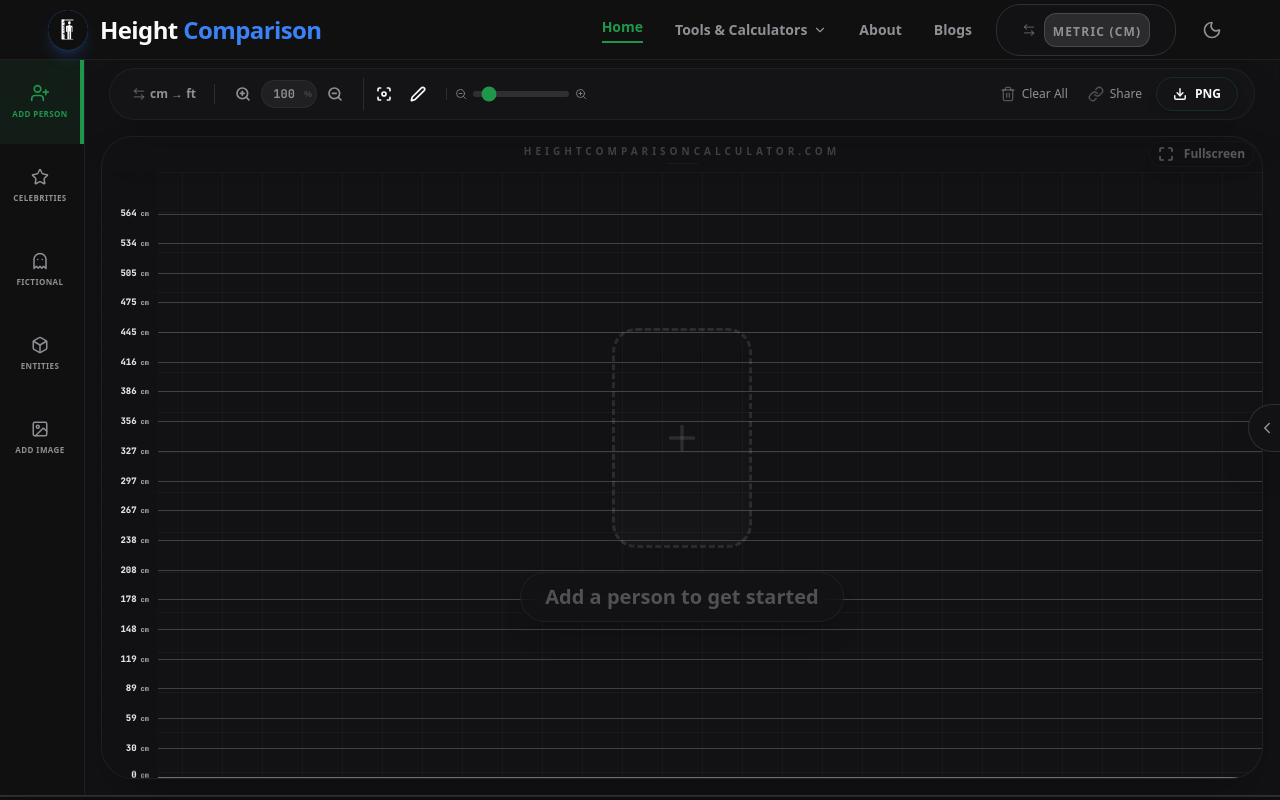
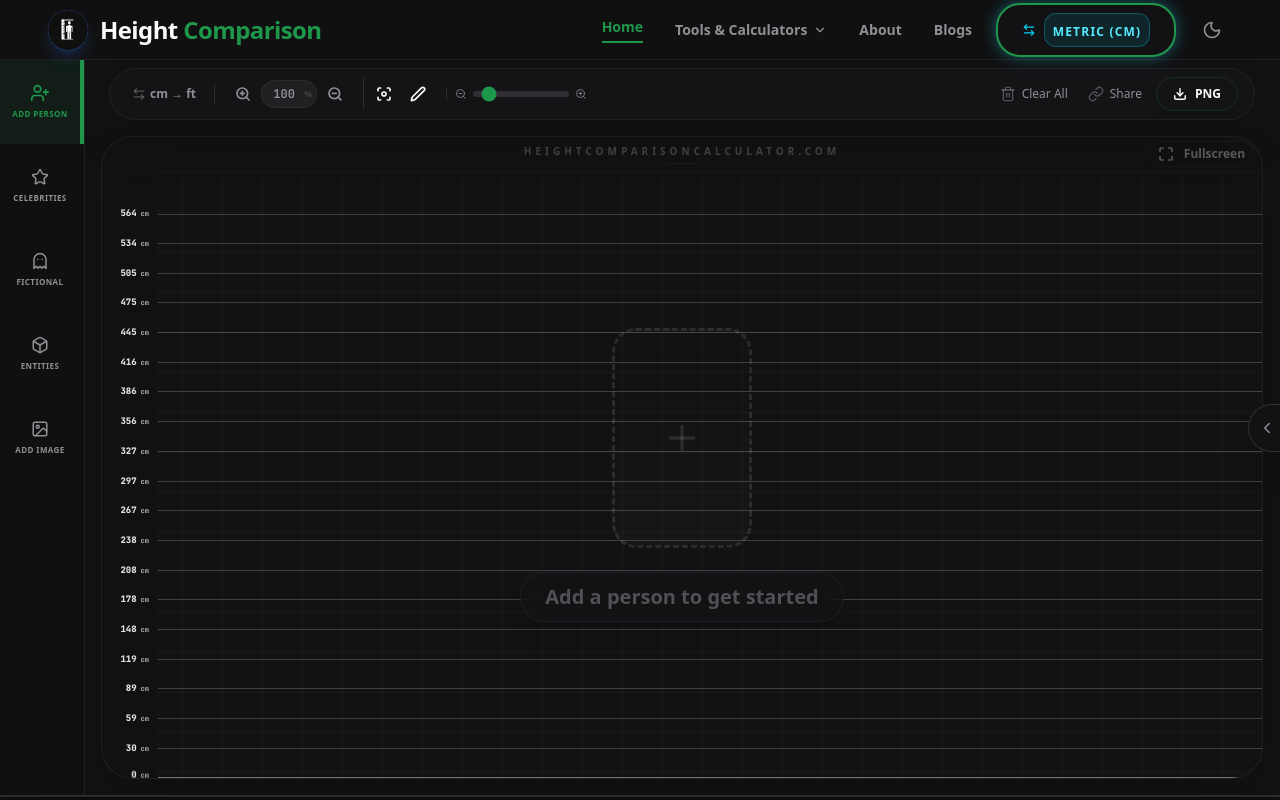
Before and after one commit to heighttool19-cmyk/heightcomparison, a Next.js app: page / in a window 1280 px wide. Shown: the top 800 px of the page. Built offline with nearby package versions, Linux system fonts and the light colour scheme.

Commit message:
fixed the blogs issues

```diff
--- a/src/app/blog/[slug]/page.tsx
+++ b/src/app/blog/[slug]/page.tsx
@@ -48,16 +48,18 @@ function extractHeadings(body: PortableTextBlock[]): TocHeading[] {
     .map((block) => {
       const text = (block.children as Array<{ text?: string }>)
         ?.map((child) => child.text || "")
-        .join("") || "";
+        .join("")
+        .trim() || ""; // Added .trim() to catch spaces-only headings
 
       return {
         id: slugify(text),
         text,
         level: block.style === "h2" ? 2 : 3,
       } as TocHeading;
-    });
+    })
+    // Filter out headings that are empty, just whitespace, or just '#'
+    .filter((heading) => heading.text.length > 0 && heading.text !== "#");
 }
-
 /** Format a date string into a human-readable form */
 function formatDate(dateStr: string): string {
   return new Date(dateStr).toLocaleDateString("en-US", {
@@ -184,16 +186,19 @@ export default async function BlogPostPage({ params }: PageProps) {
 
             {/* ── Main image ─────────────────────────────────────────── */}
             {post.mainImage?.asset?.url && (
-              <div className="mb-12 overflow-hidden rounded-3xl border border-border">
+              // Added max-w-3xl and mx-auto to constrain the width and center it.
+              // Added a subtle background (bg-accent/5) in case the image doesn't fill the borders.
+              <div className="mb-12 mx-auto max-w-4xl overflow-hidden rounded-3xl border border-border bg-accent/5">
                 {/* eslint-disable-next-line @next/next/no-img-element */}
                 <img
                   src={post.mainImage.asset.url}
                   alt={post.mainImage.alt || post.title}
-                  className="w-full h-auto object-cover"
+                  // Removed w-full stretching.
+                  // Added max-h-[500px] and object-contain to keep it crisp.
+                  className="mx-auto h-auto w-auto max-h-[500px] max-w-full object-contain"
                 />
               </div>
             )}
-
             {/* ── Mobile ToC (below header) ──────────────────────────── */}
             <div className="lg:hidden">
               <TableOfContents headings={headings} />
--- a/src/components/Navbar.tsx
+++ b/src/components/Navbar.tsx
@@ -73,7 +73,7 @@ const Navbar: React.FC = () => {
                         />
                     </div>
                     <h1 className="text-xl sm:text-2xl font-bold tracking-tight text-foreground transition-colors whitespace-nowrap">
-                        Height<span className="text-[#3B82F6]"> Comparison</span>
+                        Height<span className="text-accent"> Comparison</span>
                     </h1>
                 </Link>
 
@@ -134,13 +134,24 @@ const Navbar: React.FC = () => {
                     {/* Unit Toggle (Desktop) */}
                     <button
                         onClick={toggleUnitSystem}
-                        className="hidden md:flex items-center justify-center gap-2 group hover:bg-item-hover px-3 py-2 rounded-xl transition-all border border-border bg-surface w-[130px] sm:w-[180px] shrink-0"
+                        className="
+        hidden md:flex items-center justify-center gap-2 group
+        px-3 py-2 rounded-xl transition-all shrink-0
+        bg-surface border-2 w-[130px] sm:w-[180px]
+
+        /* Fluorescent Effect */
+        border-accent
+        shadow-[0_0_15px_rgba(34,211,238,0.4)]
+        hover:shadow-[0_0_25px_rgba(34,211,238,0.8)]
+        hover:border-white
+        animate-pulse-subtle
+    "
                         title={`Switch to ${unitSystem === 'metric' ? 'Imperial' : 'Metric'}`}
                         aria-label={`Current unit system: ${unitSystem === 'metric' ? 'Metric' : 'Imperial'}. Click to toggle.`}
                     >
-                        <ArrowLeftRight size={14} className="text-muted/50 group-hover:text-accent shrink-0" />
-                        <span className="inline-block px-2 py-1 rounded-md bg-muted/20 border border-muted/30 group-hover:bg-accent group-hover:border-accent transition-colors">
-                            <span className="text-[11px] sm:text-xs font-extrabold uppercase tracking-widest text-muted group-hover:text-foreground whitespace-nowrap">
+                        <ArrowLeftRight size={14} className="text-cyan-400 group-hover:text-white shrink-0" />
+                        <span className="inline-block px-2 py-1 rounded-md bg-cyan-400/10 border border-cyan-400/30 group-hover:bg-cyan-500 transition-colors">
+                            <span className="text-[11px] sm:text-xs font-extrabold uppercase tracking-widest text-cyan-300 group-hover:text-white whitespace-nowrap">
                                 {unitSystem === 'metric' ? 'metric (cm)' : 'imperial (ft/in)'}
                             </span>
                         </span>
--- a/src/components/blog/CustomPortableText.tsx
+++ b/src/components/blog/CustomPortableText.tsx
@@ -44,19 +44,23 @@ const components: PortableTextComponents = {
   // ── Block-level types ───────────────────────────────────────────────────
   types: {
     /** Beautifully styled image block with optional caption */
+    /** Beautifully styled image block with optional caption */
     image: ({ value }: { value: SanityImage }) => {
       const url = value?.asset?.url;
       if (!url) return null;
 
       return (
         <figure className="my-10">
-          <div className="overflow-hidden rounded-2xl border border-border">
+          {/* Added flex justify-center and bg-accent/5 to nicely frame smaller images */}
+          <div className="flex justify-center overflow-hidden rounded-2xl border border-border bg-accent/5">
             {/* eslint-disable-next-line @next/next/no-img-element */}
             <img
               src={url}
               alt={value.alt || "Blog post image"}
               loading="lazy"
-              className="w-full h-auto object-cover"
+              // Removed w-full and object-cover.
+              // Added w-auto, max-h-[600px], and object-contain to keep it crisp.
+              className="h-auto w-auto max-w-full max-h-[600px] object-contain"
             />
           </div>
           {value.caption && (
```
